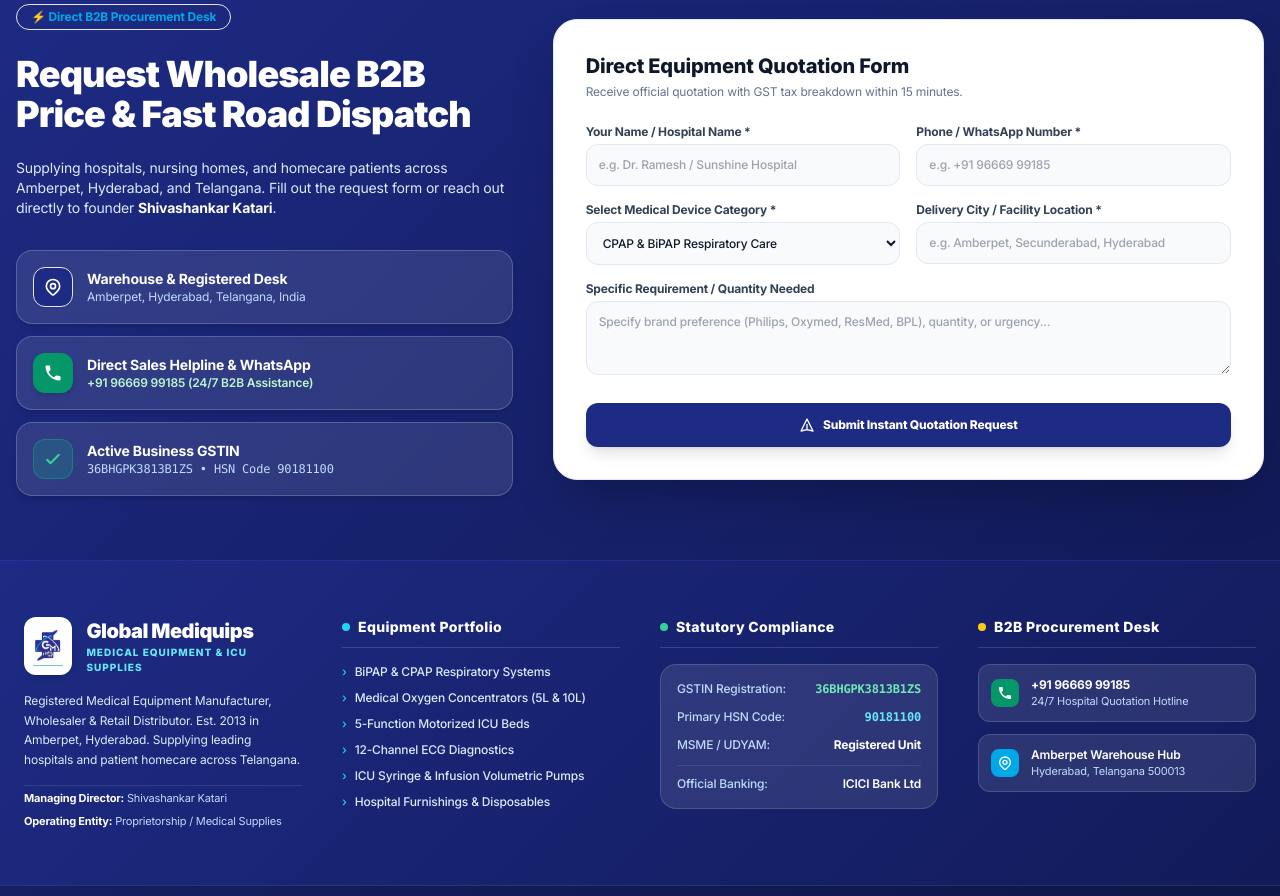
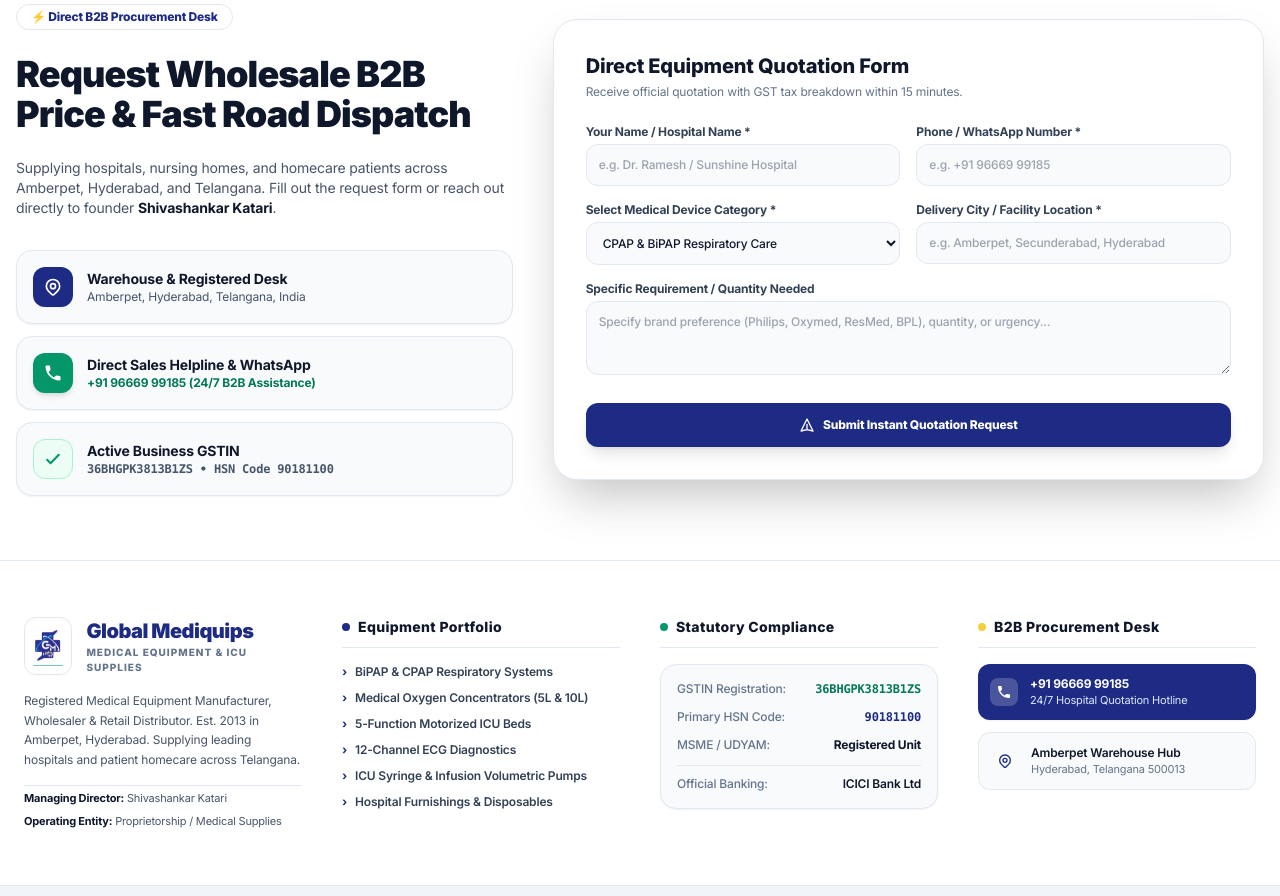
Before and after one commit to AdharshKatari/Globalmediquips, a website: page index.html in a window 1280 px wide. Shown: the part 1901-2797 px from the top of the page. Drawn offline with nearby package versions, Linux system fonts and the light colour scheme; no server answers.

Commit message:
Fix UTF-8 Rupee symbol encoding and convert body/footer sections to clean white theme with sharp dark text

```diff
--- a/index.html
+++ b/index.html
@@ -208,13 +208,13 @@
     </section>
 
     <!-- FEATURED EQUIPMENT RUNNING MARQUEE DISPLAY -->
-    <section class="py-14 text-white border-y border-indigo-700/50 overflow-hidden relative" style="background: linear-gradient(135deg, #121A58 0%, #1D2B84 50%, #1e1b4b 100%);">
+    <section class="py-14 bg-white text-slate-900 border-y border-slate-200 overflow-hidden relative">
       <div class="max-w-7xl mx-auto px-4 mb-5 flex flex-col sm:flex-row sm:items-center justify-between gap-1">
         <div class="flex items-center gap-2">
-          <span class="w-2.5 h-2.5 rounded-full bg-cyan-accent animate-ping"></span>
-          <span class="text-sm font-black uppercase tracking-widest text-cyan-accent">Live Wholesale Equipment Showcase</span>
-        </div>
-        <span class="text-xs text-indigo-200 font-semibold tracking-wide">Continuous Stock Broadcast • 100% Verified</span>
+          <span class="w-2.5 h-2.5 rounded-full bg-navy-primary animate-ping"></span>
+          <span class="text-sm font-black uppercase tracking-widest text-navy-primary">Live Wholesale Equipment Showcase</span>
+        </div>
+        <span class="text-xs text-slate-500 font-semibold tracking-wide">Continuous Stock Broadcast • 100% Verified</span>
       </div>
 
       <div class="relative w-full overflow-hidden">
@@ -650,51 +650,51 @@
 
 
 <!-- GLOBAL DIRECT B2B INQUIRY & CONTACT REQUEST FORM (BEFORE FOOTER) -->
-  <section class="py-16 px-4 text-white border-t border-indigo-700/40 relative overflow-hidden" style="background: linear-gradient(135deg, #1D2B84 0%, #121A58 100%)">
+  <section class="py-16 px-4 bg-white text-slate-900 border-t border-slate-200 relative overflow-hidden">
     <div class="max-w-7xl mx-auto grid lg:grid-cols-12 gap-10 items-center">
 
       <!-- LEFT COLUMN: CALL TO ACTION & DIRECT CONTACT INFO -->
       <div class="lg:col-span-5 space-y-6">
-        <div class="inline-flex items-center gap-2 bg-cyan-accent/20 text-cyan-accent px-3.5 py-1 rounded-full text-xs font-bold border border-cyan-accent/30">
+        <div class="inline-flex items-center gap-2 bg-navy-primary/10 text-navy-primary px-3.5 py-1 rounded-full text-xs font-extrabold border border-navy-primary/20">
           <span>⚡ Direct B2B Procurement Desk</span>
         </div>
 
-        <h2 class="text-3xl sm:text-4xl font-black tracking-tight leading-tight">
-          Request Wholesale B2B Price & Fast Road Dispatch
+        <h2 class="text-3xl sm:text-4xl font-black text-slate-900 tracking-tight leading-tight">
+          Request Wholesale B2B Price &amp; Fast Road Dispatch
         </h2>
 
-        <p class="text-blue-100 text-xs sm:text-sm leading-relaxed">
-          Supplying hospitals, nursing homes, and homecare patients across Amberpet, Hyderabad, and Telangana. Fill out the request form or reach out directly to founder <strong class="text-white">Shivashankar Katari</strong>.
+        <p class="text-slate-600 text-xs sm:text-sm leading-relaxed">
+          Supplying hospitals, nursing homes, and homecare patients across Amberpet, Hyderabad, and Telangana. Fill out the request form or reach out directly to founder <strong class="text-slate-900 font-bold">Shivashankar Katari</strong>.
         </p>
 
         <div class="space-y-3 pt-2 text-xs">
-          <div class="flex items-center gap-3.5 p-4 bg-white/10 backdrop-blur-sm rounded-2xl border border-white/20 shadow-md hover:bg-white/15 transition">
-            <div class="w-10 h-10 rounded-xl bg-navy-primary flex items-center justify-center text-white shrink-0 shadow-sm border border-navy-light/40">
+          <div class="flex items-center gap-3.5 p-4 bg-slate-50 rounded-2xl border border-slate-200 shadow-sm hover:border-navy-primary/40 transition">
+            <div class="w-10 h-10 rounded-xl bg-navy-primary flex items-center justify-center text-white shrink-0 shadow-sm">
               <svg class="w-5 h-5 text-white" fill="none" stroke="currentColor" viewBox="0 0 24 24"><path stroke-linecap="round" stroke-linejoin="round" stroke-width="2" d="M17.657 16.657L13.414 20.9a1.998 1.998 0 01-2.827 0l-4.244-4.243a8 8 0 1111.314 0z"></path><path stroke-linecap="round" stroke-linejoin="round" stroke-width="2" d="M15 11a3 3 0 11-6 0 3 3 0 016 0z"></path></svg>
             </div>
             <div>
-              <div class="font-bold text-white text-sm">Warehouse & Registered Desk</div>
-              <div class="text-blue-200">Amberpet, Hyderabad, Telangana, India</div>
-            </div>
-          </div>
-
-          <div class="flex items-center gap-3.5 p-4 bg-white/10 backdrop-blur-sm rounded-2xl border border-white/20 shadow-md hover:bg-white/15 transition">
+              <div class="font-bold text-slate-900 text-sm">Warehouse &amp; Registered Desk</div>
+              <div class="text-slate-600">Amberpet, Hyderabad, Telangana, India</div>
+            </div>
+          </div>
+
+          <div class="flex items-center gap-3.5 p-4 bg-slate-50 rounded-2xl border border-slate-200 shadow-sm hover:border-emerald-500/40 transition">
             <div class="w-10 h-10 rounded-xl bg-emerald-600 flex items-center justify-center text-white shrink-0 shadow-md">
               <svg class="w-5 h-5 text-white" fill="currentColor" viewBox="0 0 24 24"><path d="M6.62 10.79a15.053 15.053 0 006.59 6.59l2.2-2.2a1.003 1.003 0 011.02-.24c1.12.37 2.33.57 3.57.57.55 0 1 .45 1 1V20c0 .55-.45 1-1 1-9.39 0-17-7.61-17-17 0-.55.45-1 1-1h3.5c.55 0 1 .45 1 1 0 1.25.2 2.45.57 3.57.11.35.03.74-.25 1.02l-2.2 2.2z"/></svg>
             </div>
             <div>
-              <div class="font-bold text-white text-sm">Direct Sales Helpline & WhatsApp</div>
-              <div class="text-green-200 font-semibold">+91 96669 99185 (24/7 B2B Assistance)</div>
-            </div>
-          </div>
-
-          <div class="flex items-center gap-3.5 p-4 bg-white/10 backdrop-blur-sm rounded-2xl border border-white/20 shadow-md hover:bg-white/15 transition">
-            <div class="w-10 h-10 rounded-xl bg-emerald-500/20 text-emerald-400 flex items-center justify-center shrink-0 border border-emerald-500/40">
-              <svg class="w-5 h-5 text-emerald-400" fill="none" stroke="currentColor" viewBox="0 0 24 24"><path stroke-linecap="round" stroke-linejoin="round" stroke-width="2.5" d="M5 13l4 4L19 7"></path></svg>
+              <div class="font-bold text-slate-900 text-sm">Direct Sales Helpline &amp; WhatsApp</div>
+              <div class="text-emerald-700 font-bold">+91 96669 99185 (24/7 B2B Assistance)</div>
+            </div>
+          </div>
+
+          <div class="flex items-center gap-3.5 p-4 bg-slate-50 rounded-2xl border border-slate-200 shadow-sm hover:border-cyan-500/40 transition">
+            <div class="w-10 h-10 rounded-xl bg-emerald-50 text-emerald-600 flex items-center justify-center shrink-0 border border-emerald-200">
+              <svg class="w-5 h-5 text-emerald-600" fill="none" stroke="currentColor" viewBox="0 0 24 24"><path stroke-linecap="round" stroke-linejoin="round" stroke-width="2.5" d="M5 13l4 4L19 7"></path></svg>
             </div>
             <div>
-              <div class="font-bold text-white text-sm">Active Business GSTIN</div>
-              <div class="text-blue-200 font-mono">36BHGPK3813B1ZS • HSN Code 90181100</div>
+              <div class="font-bold text-slate-900 text-sm">Active Business GSTIN</div>
+              <div class="text-slate-600 font-mono font-semibold">36BHGPK3813B1ZS • HSN Code 90181100</div>
             </div>
           </div>
         </div>
@@ -1729,7 +1729,7 @@
   <!-- ═══════════════════════════════════════════════════════════
        UNIFIED CORPORATE NAVY FOOTER
        ═══════════════════════════════════════════════════════════ -->
-  <footer style="background: linear-gradient(135deg, #1D2B84 0%, #121A58 100%);" class="text-white border-t border-indigo-700/40">
+  <footer class="bg-white text-slate-800 border-t border-slate-200">
 
     <!-- MAIN FOOTER CONTENT -->
     <div class="max-w-7xl mx-auto px-6 py-14">
@@ -1738,86 +1738,86 @@
         <!-- COL 1: BRAND PROFILE -->
         <div class="space-y-4">
           <div class="flex items-center gap-3.5">
-            <div class="p-2 bg-white rounded-xl shadow-md border border-white/20">
+            <div class="p-2 bg-navy-primary/10 rounded-xl border border-navy-primary/20">
               <img src="logo.png" alt="Global Mediquips" class="h-10 w-auto object-contain">
             </div>
             <div>
-              <div class="text-xl font-black text-white tracking-tight">Global Mediquips</div>
-              <div class="text-[10px] text-cyan-300 font-extrabold tracking-widest uppercase">Medical Equipment &amp; ICU Supplies</div>
-            </div>
-          </div>
-          <p class="text-blue-100 text-xs leading-relaxed">
+              <div class="text-xl font-black text-navy-primary tracking-tight">Global Mediquips</div>
+              <div class="text-[10px] text-slate-500 font-extrabold tracking-widest uppercase">Medical Equipment &amp; ICU Supplies</div>
+            </div>
+          </div>
+          <p class="text-slate-600 text-xs leading-relaxed">
             Registered Medical Equipment Manufacturer, Wholesaler &amp; Retail Distributor. Est. 2013 in Amberpet, Hyderabad. Supplying leading hospitals and patient homecare across Telangana.
           </p>
-          <div class="text-[11px] text-blue-200 space-y-1.5 pt-1 border-t border-white/10">
-            <div><strong class="text-white">Managing Director:</strong> Shivashankar Katari</div>
-            <div><strong class="text-white">Operating Entity:</strong> Proprietorship / Medical Supplies</div>
+          <div class="text-[11px] text-slate-600 space-y-1.5 pt-1 border-t border-slate-200">
+            <div><strong class="text-slate-900">Managing Director:</strong> Shivashankar Katari</div>
+            <div><strong class="text-slate-900">Operating Entity:</strong> Proprietorship / Medical Supplies</div>
           </div>
         </div>
 
         <!-- COL 2: EQUIPMENT PORTFOLIO -->
         <div class="space-y-4">
-          <div class="text-white font-extrabold text-sm tracking-wide border-b border-white/15 pb-2.5 flex items-center gap-2">
-            <span class="w-2 h-2 rounded-full bg-cyan-400"></span>Equipment Portfolio
-          </div>
-          <ul class="space-y-2.5 text-xs text-blue-100 font-medium">
-            <li><a href="#" data-target-page="catalog-page" class="hover:text-cyan-300 transition flex items-center gap-2"><span class="text-cyan-400">›</span> BiPAP &amp; CPAP Respiratory Systems</a></li>
-            <li><a href="#" data-target-page="catalog-page" class="hover:text-cyan-300 transition flex items-center gap-2"><span class="text-cyan-400">›</span> Medical Oxygen Concentrators (5L &amp; 10L)</a></li>
-            <li><a href="#" data-target-page="catalog-page" class="hover:text-cyan-300 transition flex items-center gap-2"><span class="text-cyan-400">›</span> 5-Function Motorized ICU Beds</a></li>
-            <li><a href="#" data-target-page="catalog-page" class="hover:text-cyan-300 transition flex items-center gap-2"><span class="text-cyan-400">›</span> 12-Channel ECG Diagnostics</a></li>
-            <li><a href="#" data-target-page="catalog-page" class="hover:text-cyan-300 transition flex items-center gap-2"><span class="text-cyan-400">›</span> ICU Syringe &amp; Infusion Volumetric Pumps</a></li>
-            <li><a href="#" data-target-page="catalog-page" class="hover:text-cyan-300 transition flex items-center gap-2"><span class="text-cyan-400">›</span> Hospital Furnishings &amp; Disposables</a></li>
+          <div class="text-slate-900 font-extrabold text-sm tracking-wide border-b border-slate-200 pb-2.5 flex items-center gap-2">
+            <span class="w-2 h-2 rounded-full bg-navy-primary"></span>Equipment Portfolio
+          </div>
+          <ul class="space-y-2.5 text-xs text-slate-700 font-medium">
+            <li><a href="#" data-target-page="catalog-page" class="hover:text-navy-primary font-semibold transition flex items-center gap-2"><span class="text-navy-primary font-bold">›</span> BiPAP &amp; CPAP Respiratory Systems</a></li>
+            <li><a href="#" data-target-page="catalog-page" class="hover:text-navy-primary font-semibold transition flex items-center gap-2"><span class="text-navy-primary font-bold">›</span> Medical Oxygen Concentrators (5L &amp; 10L)</a></li>
+            <li><a href="#" data-target-page="catalog-page" class="hover:text-navy-primary font-semibold transition flex items-center gap-2"><span class="text-navy-primary font-bold">›</span> 5-Function Motorized ICU Beds</a></li>
+            <li><a href="#" data-target-page="catalog-page" class="hover:text-navy-primary font-semibold transition flex items-center gap-2"><span class="text-navy-primary font-bold">›</span> 12-Channel ECG Diagnostics</a></li>
+            <li><a href="#" data-target-page="catalog-page" class="hover:text-navy-primary font-semibold transition flex items-center gap-2"><span class="text-navy-primary font-bold">›</span> ICU Syringe &amp; Infusion Volumetric Pumps</a></li>
+            <li><a href="#" data-target-page="catalog-page" class="hover:text-navy-primary font-semibold transition flex items-center gap-2"><span class="text-navy-primary font-bold">›</span> Hospital Furnishings &amp; Disposables</a></li>
           </ul>
         </div>
 
         <!-- COL 3: STATUTORY COMPLIANCE -->
         <div class="space-y-4">
-          <div class="text-white font-extrabold text-sm tracking-wide border-b border-white/15 pb-2.5 flex items-center gap-2">
-            <span class="w-2 h-2 rounded-full bg-emerald-400"></span>Statutory Compliance
-          </div>
-          <div class="bg-white/10 backdrop-blur-sm border border-white/15 rounded-2xl p-4 space-y-3">
+          <div class="text-slate-900 font-extrabold text-sm tracking-wide border-b border-slate-200 pb-2.5 flex items-center gap-2">
+            <span class="w-2 h-2 rounded-full bg-emerald-600"></span>Statutory Compliance
+          </div>
+          <div class="bg-slate-50 border border-slate-200 rounded-2xl p-4 space-y-3 shadow-sm">
             <div class="flex items-center justify-between text-xs">
-              <span class="text-blue-200 font-medium">GSTIN Registration:</span>
-              <span class="font-mono font-bold text-emerald-300">36BHGPK3813B1ZS</span>
+              <span class="text-slate-500 font-medium">GSTIN Registration:</span>
+              <span class="font-mono font-bold text-emerald-700">36BHGPK3813B1ZS</span>
             </div>
             <div class="flex items-center justify-between text-xs">
-              <span class="text-blue-200 font-medium">Primary HSN Code:</span>
-              <span class="font-mono font-bold text-cyan-300">90181100</span>
+              <span class="text-slate-500 font-medium">Primary HSN Code:</span>
+              <span class="font-mono font-bold text-navy-primary">90181100</span>
             </div>
             <div class="flex items-center justify-between text-xs">
-              <span class="text-blue-200 font-medium">MSME / UDYAM:</span>
-              <span class="font-bold text-white">Registered Unit</span>
-            </div>
-            <div class="flex items-center justify-between text-xs border-t border-white/10 pt-2.5">
-              <span class="text-blue-200 font-medium">Official Banking:</span>
-              <span class="font-semibold text-white">ICICI Bank Ltd</span>
+              <span class="text-slate-500 font-medium">MSME / UDYAM:</span>
+              <span class="font-bold text-slate-900">Registered Unit</span>
+            </div>
+            <div class="flex items-center justify-between text-xs border-t border-slate-200 pt-2.5">
+              <span class="text-slate-500 font-medium">Official Banking:</span>
+              <span class="font-semibold text-slate-900">ICICI Bank Ltd</span>
             </div>
           </div>
         </div>
 
         <!-- COL 4: DIRECT B2B DESK -->
         <div class="space-y-4">
-          <div class="text-white font-extrabold text-sm tracking-wide border-b border-white/15 pb-2.5 flex items-center gap-2">
-            <span class="w-2 h-2 rounded-full bg-yellow-400"></span>B2B Procurement Desk
+          <div class="text-slate-900 font-extrabold text-sm tracking-wide border-b border-slate-200 pb-2.5 flex items-center gap-2">
+            <span class="w-2 h-2 rounded-full bg-yellow-warm"></span>B2B Procurement Desk
           </div>
           <div class="space-y-3 text-xs">
-            <a href="tel:+919666999185" class="flex items-start gap-3 p-3 bg-white/10 border border-white/15 rounded-xl hover:bg-white/20 transition">
-              <div class="w-7 h-7 rounded-lg bg-emerald-600 flex items-center justify-center text-white shrink-0 mt-0.5">
+            <a href="tel:+919666999185" class="flex items-start gap-3 p-3 bg-navy-primary text-white rounded-xl hover:bg-navy-dark transition shadow-sm">
+              <div class="w-7 h-7 rounded-lg bg-white/20 flex items-center justify-center text-white shrink-0 mt-0.5">
                 <svg class="w-4 h-4" fill="currentColor" viewBox="0 0 24 24"><path d="M6.62 10.79a15.053 15.053 0 006.59 6.59l2.2-2.2a1.003 1.003 0 011.02-.24c1.12.37 2.33.57 3.57.57.55 0 1 .45 1 1V20c0 .55-.45 1-1 1-9.39 0-17-7.61-17-17 0-.55.45-1 1-1h3.5c.55 0 1 .45 1 1 0 1.25.2 2.45.57 3.57.11.35.03.74-.25 1.02l-2.2 2.2z"/></svg>
               </div>
               <div>
                 <div class="font-bold text-white">+91 96669 99185</div>
-                <div class="text-[11px] text-blue-200">24/7 Hospital Quotation Hotline</div>
+                <div class="text-[11px] text-blue-100">24/7 Hospital Quotation Hotline</div>
               </div>
             </a>
 
-            <div class="flex items-start gap-3 p-3 bg-white/10 border border-white/15 rounded-xl">
-              <div class="w-7 h-7 rounded-lg bg-cyan-accent flex items-center justify-center text-white shrink-0 mt-0.5">
+            <div class="flex items-start gap-3 p-3 bg-slate-50 border border-slate-200 rounded-xl">
+              <div class="w-7 h-7 rounded-lg bg-navy-primary/10 text-navy-primary flex items-center justify-center shrink-0 mt-0.5">
                 <svg class="w-4 h-4" fill="none" stroke="currentColor" viewBox="0 0 24 24"><path stroke-linecap="round" stroke-linejoin="round" stroke-width="2" d="M17.657 16.657L13.414 20.9a1.998 1.998 0 01-2.827 0l-4.244-4.243a8 8 0 1111.314 0z"/><path stroke-linecap="round" stroke-linejoin="round" stroke-width="2" d="M15 11a3 3 0 11-6 0 3 3 0 016 0z"/></svg>
               </div>
               <div>
-                <div class="font-semibold text-white">Amberpet Warehouse Hub</div>
-                <div class="text-[11px] text-blue-200">Hyderabad, Telangana 500013</div>
+                <div class="font-semibold text-slate-900">Amberpet Warehouse Hub</div>
+                <div class="text-[11px] text-slate-500">Hyderabad, Telangana 500013</div>
               </div>
             </div>
           </div>
@@ -1827,20 +1827,20 @@
     </div>
 
     <!-- COPYRIGHT BAR -->
-    <div class="border-t border-white/10 bg-black/20 py-5 px-6 text-xs text-blue-200">
+    <div class="border-t border-slate-200 bg-slate-100 py-5 px-6 text-xs text-slate-600">
       <div class="max-w-7xl mx-auto flex flex-col sm:flex-row items-center justify-between gap-3 text-center sm:text-left">
         <div>
-          © 2013–2026 <strong class="text-white">Global Mediquips</strong> (S. Katari). All Rights Reserved. Official B2B Medical Equipment Enterprise Portal.
-        </div>
-        <div class="flex items-center gap-4 font-semibold text-blue-200 flex-wrap justify-center">
-          <a href="#" data-target-page="compliance-page" class="hover:text-white transition">GST Billing Policy</a>
+          © 2013–2026 <strong class="text-slate-900">Global Mediquips</strong> (S. Katari). All Rights Reserved. Official B2B Medical Equipment Enterprise Portal.
+        </div>
+        <div class="flex items-center gap-4 font-semibold text-slate-600 flex-wrap justify-center">
+          <a href="#" data-target-page="compliance-page" class="hover:text-navy-primary transition">GST Billing Policy</a>
           <span>•</span>
-          <a href="#" data-target-page="contact-page" class="hover:text-white transition">Warehouse Pickup</a>
+          <a href="#" data-target-page="contact-page" class="hover:text-navy-primary transition">Warehouse Pickup</a>
           <span>•</span>
-          <a href="#" data-target-page="about-page" class="hover:text-white transition">Company Credentials</a>
+          <a href="#" data-target-page="about-page" class="hover:text-navy-primary transition">Company Credentials</a>
           <span>•</span>
-          <a href="#" onclick="openAdminAuthModal(); return false;" class="hover:text-white text-cyan-300 font-bold flex items-center gap-1 transition">
-            <svg class="w-3 h-3 text-cyan-300" fill="none" stroke="currentColor" viewBox="0 0 24 24"><path stroke-linecap="round" stroke-linejoin="round" stroke-width="2" d="M12 15v2m-6 4h12a2 2 0 002-2v-6a2 2 0 00-2-2H6a2 2 0 00-2 2v6a2 2 0 002 2zm10-10V7a4 4 0 00-8 0v4h8z"/></svg>
+          <a href="#" onclick="openAdminAuthModal(); return false;" class="hover:text-navy-primary text-slate-500 font-bold flex items-center gap-1 transition">
+            <svg class="w-3 h-3 text-navy-primary" fill="none" stroke="currentColor" viewBox="0 0 24 24"><path stroke-linecap="round" stroke-linejoin="round" stroke-width="2" d="M12 15v2m-6 4h12a2 2 0 002-2v-6a2 2 0 00-2-2H6a2 2 0 00-2 2v6a2 2 0 002 2zm10-10V7a4 4 0 00-8 0v4h8z"/></svg>
             Executive Portal
           </a>
         </div>
```
Also changed, not shown: database.json (+13 -13 lines).
